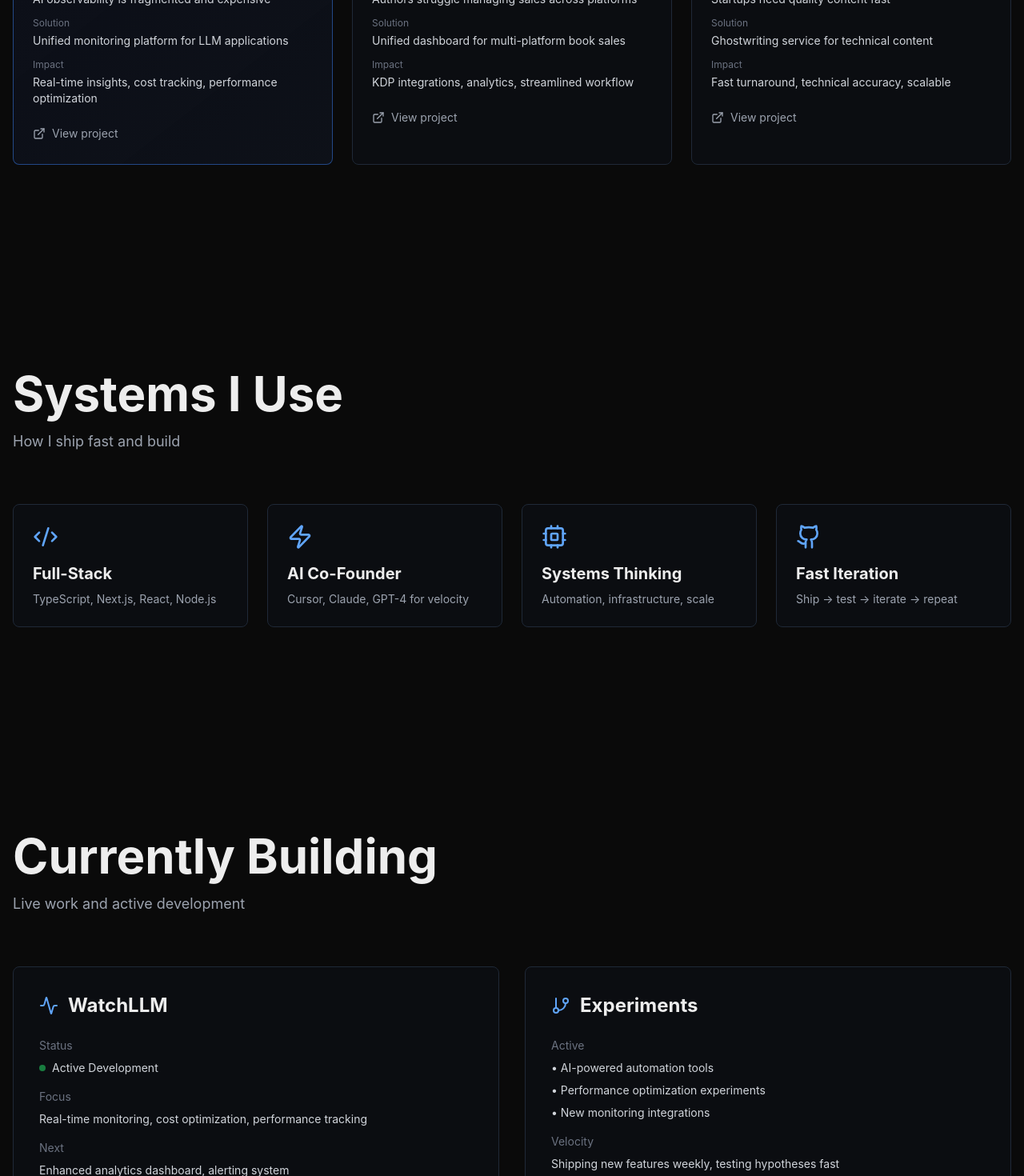
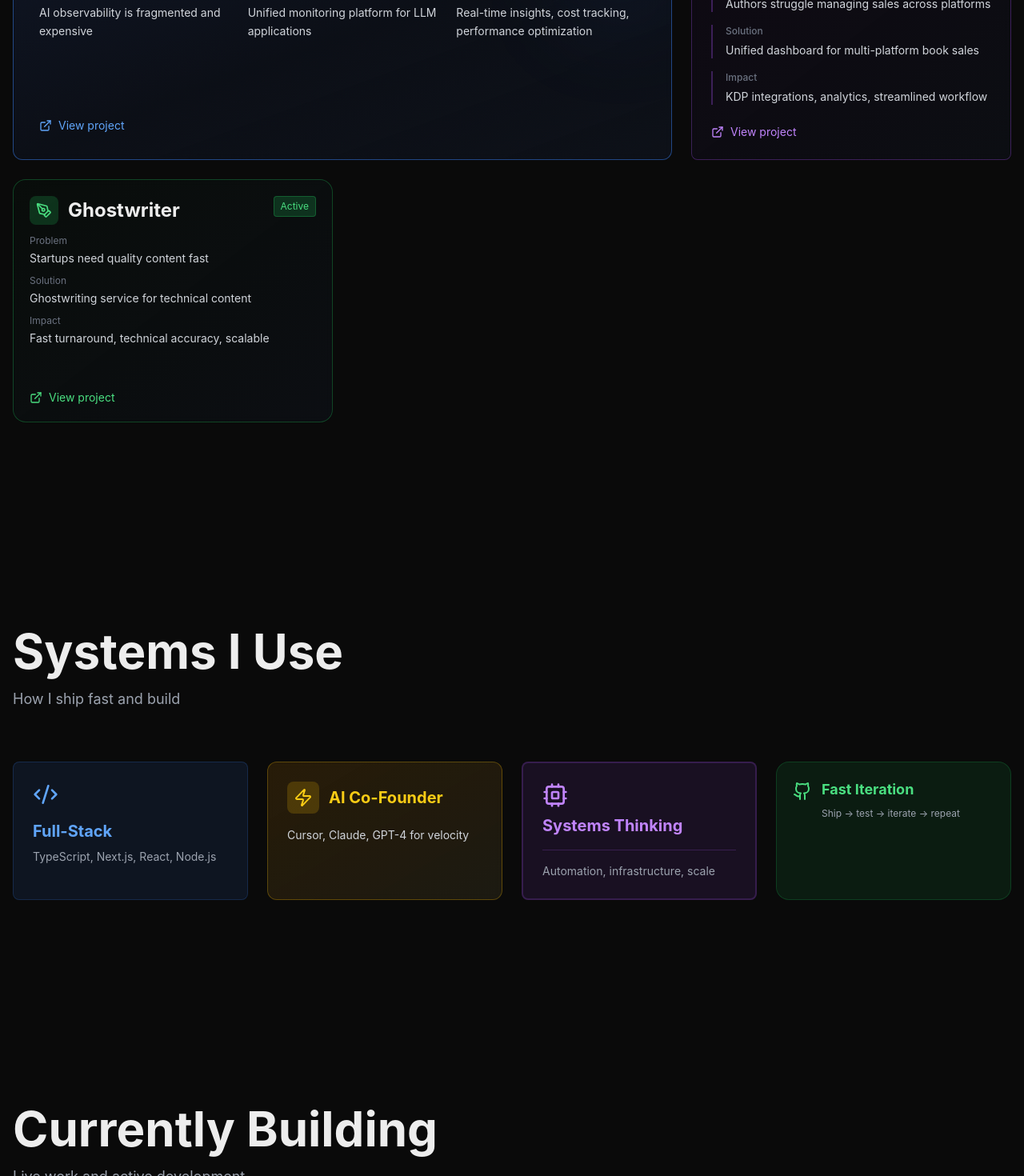
Before and after one commit to kaadipranav/Kaadz, a Next.js app: page / in a window 1280 px wide. Shown: the part 1200-2670 px from the top of the page at 80% size. Built offline with nearby package versions, Linux system fonts and the light colour scheme; no server answers.

Commit message:
changed card design

```diff
--- a/components/CurrentlyBuilding.tsx
+++ b/components/CurrentlyBuilding.tsx
@@ -25,31 +25,41 @@ export default function CurrentlyBuilding() {
             whileInView={{ opacity: 1, y: 0 }}
             viewport={{ once: true }}
             transition={{ duration: 0.6 }}
-            className="p-8 rounded-lg border border-gray-800 bg-gray-900/30 backdrop-blur-sm"
+            whileHover={{ scale: 1.02, transition: { duration: 0.2 } }}
+            className="relative p-8 rounded-xl border border-blue-500/30 bg-gradient-to-br from-blue-950/20 to-gray-900/30 backdrop-blur-sm overflow-hidden"
           >
+            {/* Animated background accent */}
+            <div className="absolute top-0 right-0 w-40 h-40 bg-blue-500/10 rounded-full blur-3xl" />
+
+            <div className="relative">
               <div className="flex items-center gap-3 mb-6">
+                <div className="p-2 rounded-lg bg-blue-500/20">
                   <Activity className="w-6 h-6 text-blue-400" />
+                </div>
                 <h3 className="text-2xl font-bold">WatchLLM</h3>
               </div>
-            <div className="space-y-4">
+              <div className="space-y-5">
+                <div className="flex items-start gap-3">
+                  <div className="mt-1">
+                    <div className="w-2 h-2 bg-green-500 rounded-full animate-pulse" />
+                  </div>
                   <div>
-                <p className="text-sm text-gray-500 mb-2">Status</p>
-                <div className="flex items-center gap-2">
-                  <div className="w-2 h-2 bg-green-500 rounded-full animate-pulse" />
+                    <p className="text-xs text-gray-500 mb-1 uppercase tracking-wide font-medium">Status</p>
                     <span className="text-sm text-gray-300">Active Development</span>
                   </div>
                 </div>
                 <div>
-                <p className="text-sm text-gray-500 mb-2">Focus</p>
-                <p className="text-sm text-gray-300">
+                  <p className="text-xs text-gray-500 mb-2 uppercase tracking-wide font-medium">Focus</p>
+                  <p className="text-sm text-gray-300 leading-relaxed">
                     Real-time monitoring, cost optimization, performance tracking
                   </p>
                 </div>
-              <div>
-                <p className="text-sm text-gray-500 mb-2">Next</p>
-                <p className="text-sm text-gray-300">
+                <div className="pt-2 border-t border-blue-500/20">
+                  <p className="text-xs text-gray-500 mb-2 uppercase tracking-wide font-medium">Next</p>
+                  <p className="text-sm text-gray-300 leading-relaxed">
                     Enhanced analytics dashboard, alerting system
                   </p>
+                </div>
               </div>
             </div>
           </motion.div>
@@ -59,24 +69,36 @@ export default function CurrentlyBuilding() {
             whileInView={{ opacity: 1, y: 0 }}
             viewport={{ once: true }}
             transition={{ delay: 0.2, duration: 0.6 }}
-            className="p-8 rounded-lg border border-gray-800 bg-gray-900/30 backdrop-blur-sm"
+            whileHover={{ scale: 1.02, transition: { duration: 0.2 } }}
+            className="relative p-8 rounded-xl border-2 border-gray-800 bg-gray-900/40 backdrop-blur-sm"
           >
             <div className="flex items-center gap-3 mb-6">
-              <GitBranch className="w-6 h-6 text-blue-400" />
+              <div className="p-2 rounded-lg bg-gray-800 border border-gray-700">
+                <GitBranch className="w-6 h-6 text-gray-400" />
+              </div>
               <h3 className="text-2xl font-bold">Experiments</h3>
             </div>
-            <div className="space-y-4">
+            <div className="space-y-5">
               <div>
-                <p className="text-sm text-gray-500 mb-2">Active</p>
-                <ul className="space-y-2 text-sm text-gray-300">
-                  <li>• AI-powered automation tools</li>
-                  <li>• Performance optimization experiments</li>
-                  <li>• New monitoring integrations</li>
+                <p className="text-xs text-gray-500 mb-3 uppercase tracking-wide font-medium">Active</p>
+                <ul className="space-y-2.5 text-sm text-gray-300">
+                  <li className="flex items-start gap-2">
+                    <span className="text-gray-600 mt-1">▸</span>
+                    <span>AI-powered automation tools</span>
+                  </li>
+                  <li className="flex items-start gap-2">
+                    <span className="text-gray-600 mt-1">▸</span>
+                    <span>Performance optimization experiments</span>
+                  </li>
+                  <li className="flex items-start gap-2">
+                    <span className="text-gray-600 mt-1">▸</span>
+                    <span>New monitoring integrations</span>
+                  </li>
                 </ul>
               </div>
-              <div>
-                <p className="text-sm text-gray-500 mb-2">Velocity</p>
-                <p className="text-sm text-gray-300">
+              <div className="pt-2 border-t border-gray-800">
+                <p className="text-xs text-gray-500 mb-2 uppercase tracking-wide font-medium">Velocity</p>
+                <p className="text-sm text-gray-300 leading-relaxed">
                   Shipping new features weekly, testing hypotheses fast
                 </p>
               </div>
--- a/components/Systems.tsx
+++ b/components/Systems.tsx
@@ -8,21 +8,29 @@ const systems = [
     icon: Code2,
     title: 'Full-Stack',
     description: 'TypeScript, Next.js, React, Node.js',
+    color: 'blue',
+    style: 'minimal',
   },
   {
     icon: Zap,
     title: 'AI Co-Founder',
     description: 'Cursor, Claude, GPT-4 for velocity',
+    color: 'yellow',
+    style: 'gradient',
   },
   {
     icon: Cpu,
     title: 'Systems Thinking',
     description: 'Automation, infrastructure, scale',
+    color: 'purple',
+    style: 'bordered',
   },
   {
     icon: Github,
     title: 'Fast Iteration',
     description: 'Ship → test → iterate → repeat',
+    color: 'green',
+    style: 'compact',
   },
 ];
 
@@ -44,6 +52,13 @@ export default function Systems() {
         <div className="grid md:grid-cols-2 lg:grid-cols-4 gap-6">
           {systems.map((system, index) => {
             const Icon = system.icon;
+            const colorClasses = {
+              blue: 'text-blue-400 bg-blue-500/10 border-blue-500/20',
+              yellow: 'text-yellow-400 bg-yellow-500/10 border-yellow-500/20',
+              purple: 'text-purple-400 bg-purple-500/10 border-purple-500/20',
+              green: 'text-green-400 bg-green-500/10 border-green-500/20',
+            };
+
             return (
               <motion.div
                 key={system.title}
@@ -51,12 +66,55 @@ export default function Systems() {
                 whileInView={{ opacity: 1, y: 0 }}
                 viewport={{ once: true }}
                 transition={{ delay: index * 0.1, duration: 0.5 }}
-                whileHover={{ y: -5, transition: { duration: 0.2 } }}
-                className="p-6 rounded-lg border border-gray-800 bg-gray-900/30 backdrop-blur-sm hover:border-gray-700 transition-all duration-300"
+                whileHover={{
+                  y: -5,
+                  scale: system.style === 'compact' ? 1.05 : 1.02,
+                  transition: { duration: 0.2 }
+                }}
+                className={`${
+                  system.style === 'minimal' ? 'p-6 rounded-lg' :
+                  system.style === 'gradient' ? 'p-6 rounded-xl bg-gradient-to-br from-yellow-950/20 to-gray-900/30' :
+                  system.style === 'bordered' ? 'p-6 rounded-lg border-2' :
+                  'p-5 rounded-2xl'
+                } border ${colorClasses[system.color as keyof typeof colorClasses]} backdrop-blur-sm hover:border-opacity-50 transition-all duration-300 ${
+                  system.style === 'gradient' ? 'border-yellow-500/30' : ''
+                }`}
               >
-                <Icon className="w-8 h-8 mb-4 text-blue-400" />
-                <h3 className="text-xl font-bold mb-2">{system.title}</h3>
-                <p className="text-sm text-gray-400">{system.description}</p>
+                {system.style === 'minimal' ? (
+                  <>
+                    <Icon className="w-8 h-8 mb-4" />
+                    <h3 className="text-xl font-bold mb-2">{system.title}</h3>
+                    <p className="text-sm text-gray-400">{system.description}</p>
+                  </>
+                ) : system.style === 'gradient' ? (
+                  <>
+                    <div className="flex items-center gap-3 mb-4">
+                      <div className="p-2 rounded-lg bg-yellow-500/20">
+                        <Icon className="w-6 h-6 text-yellow-400" />
+                      </div>
+                      <h3 className="text-xl font-bold">{system.title}</h3>
+                    </div>
+                    <p className="text-sm text-gray-300 leading-relaxed">{system.description}</p>
+                  </>
+                ) : system.style === 'bordered' ? (
+                  <>
+                    <div className="mb-4 pb-4 border-b border-purple-500/20">
+                      <Icon className="w-8 h-8 mb-2" />
+                      <h3 className="text-xl font-bold">{system.title}</h3>
+                    </div>
+                    <p className="text-sm text-gray-400">{system.description}</p>
+                  </>
+                ) : (
+                  <>
+                    <div className="flex items-start gap-3">
+                      <Icon className="w-6 h-6 mt-1 flex-shrink-0" />
+                      <div>
+                        <h3 className="text-lg font-bold mb-1.5">{system.title}</h3>
+                        <p className="text-xs text-gray-400 leading-relaxed">{system.description}</p>
+                      </div>
+                    </div>
+                  </>
+                )}
               </motion.div>
             );
           })}
--- a/components/TheLab.tsx
+++ b/components/TheLab.tsx
@@ -1,7 +1,7 @@
 'use client';
 
 import { motion } from 'framer-motion';
-import { ExternalLink, Code, TrendingUp } from 'lucide-react';
+import { ExternalLink, Activity, BookOpen, PenTool } from 'lucide-react';
 
 const projects = [
   {
@@ -12,6 +12,9 @@ const projects = [
     impact: 'Real-time insights, cost tracking, performance optimization',
     link: '#',
     featured: true,
+    icon: Activity,
+    accent: 'blue',
+    layout: 'wide',
   },
   {
     name: 'AuthorStack',
@@ -21,6 +24,9 @@ const projects = [
     impact: 'KDP integrations, analytics, streamlined workflow',
     link: '#',
     featured: false,
+    icon: BookOpen,
+    accent: 'purple',
+    layout: 'tall',
   },
   {
     name: 'Ghostwriter',
@@ -30,6 +36,9 @@ const projects = [
     impact: 'Fast turnaround, technical accuracy, scalable',
     link: '#',
     featured: false,
+    icon: PenTool,
+    accent: 'green',
+    layout: 'compact',
   },
 ];
 
@@ -48,41 +57,97 @@ export default function TheLab() {
           <p className="text-gray-400 text-lg">Products and experiments in production</p>
         </motion.div>
 
-        <div className="grid md:grid-cols-2 lg:grid-cols-3 gap-6">
-          {projects.map((project, index) => (
+        <div className="grid md:grid-cols-2 lg:grid-cols-3 gap-6 auto-rows-fr">
+          {projects.map((project, index) => {
+            const Icon = project.icon;
+            const isWide = project.layout === 'wide';
+            const isTall = project.layout === 'tall';
+            const isCompact = project.layout === 'compact';
+
+            return (
               <motion.div
                 key={project.name}
                 initial={{ opacity: 0, y: 30 }}
                 whileInView={{ opacity: 1, y: 0 }}
                 viewport={{ once: true }}
                 transition={{ delay: index * 0.1, duration: 0.5 }}
-              whileHover={{ y: -8, transition: { duration: 0.2 } }}
-              className={`group relative p-6 rounded-lg border ${
+                whileHover={{ y: -8, scale: 1.02, transition: { duration: 0.2 } }}
+                className={`group relative ${
+                  isWide ? 'md:col-span-2 lg:col-span-2' : ''
+                } ${
+                  isTall ? 'md:row-span-1' : ''
+                } ${
                   project.featured
-                  ? 'border-blue-500/50 bg-gradient-to-br from-blue-950/20 to-gray-900/50'
-                  : 'border-gray-800 bg-gray-900/30 backdrop-blur-sm'
-              } hover:border-gray-700 transition-all duration-300`}
+                    ? 'border-blue-500/50 bg-gradient-to-br from-blue-950/20 via-blue-950/10 to-gray-900/50'
+                    : project.accent === 'purple'
+                    ? 'border-purple-500/30 bg-gradient-to-br from-purple-950/10 to-gray-900/30'
+                    : project.accent === 'green'
+                    ? 'border-green-500/30 bg-gradient-to-br from-green-950/10 to-gray-900/30'
+                    : 'border-gray-800 bg-gray-900/30'
+                } ${
+                  isWide ? 'rounded-xl' : isCompact ? 'rounded-2xl' : 'rounded-lg'
+                } border backdrop-blur-sm hover:border-gray-600 transition-all duration-300 overflow-hidden`}
               >
+                {/* Background accent */}
                 {project.featured && (
-                <div className="absolute -top-3 left-6 px-3 py-1 bg-blue-500 text-white text-xs font-semibold rounded-full">
+                  <div className="absolute inset-0 bg-gradient-to-br from-blue-500/5 to-transparent pointer-events-none" />
+                )}
+
+                {/* Corner accent for featured */}
+                {project.featured && (
+                  <div className="absolute top-0 right-0 w-32 h-32 bg-blue-500/10 rounded-full blur-3xl" />
+                )}
+
+                {/* Different padding based on layout */}
+                <div className={`relative ${isWide ? 'p-8' : isCompact ? 'p-5' : 'p-6'} h-full flex flex-col`}>
+                  {project.featured && (
+                    <div className="absolute -top-3 left-6 px-3 py-1 bg-blue-500 text-white text-xs font-semibold rounded-full z-10">
                       FEATURED
                     </div>
                   )}
 
-              <div className="flex items-start justify-between mb-4">
-                <h3 className="text-2xl font-bold">{project.name}</h3>
+                  {/* Header with icon */}
+                  <div className={`flex items-start justify-between ${isCompact ? 'mb-3' : 'mb-4'}`}>
+                    <div className="flex items-center gap-3">
+                      <div className={`p-2 rounded-lg ${
+                        project.accent === 'blue' ? 'bg-blue-500/20 text-blue-400' :
+                        project.accent === 'purple' ? 'bg-purple-500/20 text-purple-400' :
+                        project.accent === 'green' ? 'bg-green-500/20 text-green-400' :
+                        'bg-gray-800 text-gray-400'
+                      }`}>
+                        <Icon className="w-5 h-5" />
+                      </div>
+                      <h3 className={`${isWide ? 'text-3xl' : 'text-2xl'} font-bold`}>{project.name}</h3>
+                    </div>
                     <span
                       className={`text-xs px-2 py-1 rounded ${
                         project.status === 'Active'
-                      ? 'bg-green-500/20 text-green-400'
-                      : 'bg-gray-500/20 text-gray-400'
+                          ? 'bg-green-500/20 text-green-400 border border-green-500/30'
+                          : 'bg-gray-500/20 text-gray-400 border border-gray-500/30'
                       }`}
                     >
                       {project.status}
                     </span>
                   </div>
 
-              <div className="space-y-3 mb-6">
+                  {/* Content layout variations */}
+                  {isWide ? (
+                    <div className="grid md:grid-cols-3 gap-6 mb-6 flex-grow">
+                      <div>
+                        <p className="text-xs text-gray-500 mb-2 font-medium uppercase tracking-wide">Problem</p>
+                        <p className="text-sm text-gray-300 leading-relaxed">{project.problem}</p>
+                      </div>
+                      <div>
+                        <p className="text-xs text-gray-500 mb-2 font-medium uppercase tracking-wide">Solution</p>
+                        <p className="text-sm text-gray-300 leading-relaxed">{project.solution}</p>
+                      </div>
+                      <div>
+                        <p className="text-xs text-gray-500 mb-2 font-medium uppercase tracking-wide">Impact</p>
+                        <p className="text-sm text-gray-300 leading-relaxed">{project.impact}</p>
+                      </div>
+                    </div>
+                  ) : isCompact ? (
+                    <div className="space-y-2.5 mb-4 flex-grow">
                       <div>
                         <p className="text-xs text-gray-500 mb-1">Problem</p>
                         <p className="text-sm text-gray-300">{project.problem}</p>
@@ -96,16 +161,39 @@ export default function TheLab() {
                         <p className="text-sm text-gray-300">{project.impact}</p>
                       </div>
                     </div>
+                  ) : (
+                    <div className="space-y-4 mb-6 flex-grow">
+                      <div className="border-l-2 border-purple-500/30 pl-4">
+                        <p className="text-xs text-gray-500 mb-1.5 font-medium">Problem</p>
+                        <p className="text-sm text-gray-300">{project.problem}</p>
+                      </div>
+                      <div className="border-l-2 border-purple-500/30 pl-4">
+                        <p className="text-xs text-gray-500 mb-1.5 font-medium">Solution</p>
+                        <p className="text-sm text-gray-300">{project.solution}</p>
+                      </div>
+                      <div className="border-l-2 border-purple-500/30 pl-4">
+                        <p className="text-xs text-gray-500 mb-1.5 font-medium">Impact</p>
+                        <p className="text-sm text-gray-300">{project.impact}</p>
+                      </div>
+                    </div>
+                  )}
 
                   <a
                     href={project.link}
-                className="inline-flex items-center gap-2 text-sm text-gray-400 hover:text-white transition-colors"
+                    className={`inline-flex items-center gap-2 text-sm ${
+                      project.accent === 'blue' ? 'text-blue-400 hover:text-blue-300' :
+                      project.accent === 'purple' ? 'text-purple-400 hover:text-purple-300' :
+                      project.accent === 'green' ? 'text-green-400 hover:text-green-300' :
+                      'text-gray-400 hover:text-white'
+                    } transition-colors mt-auto`}
                   >
                     <ExternalLink className="w-4 h-4" />
                     <span>View project</span>
                   </a>
+                </div>
               </motion.div>
-          ))}
+            );
+          })}
         </div>
       </div>
     </section>
```
Lines whose indentation alone changed are shown as unchanged.
